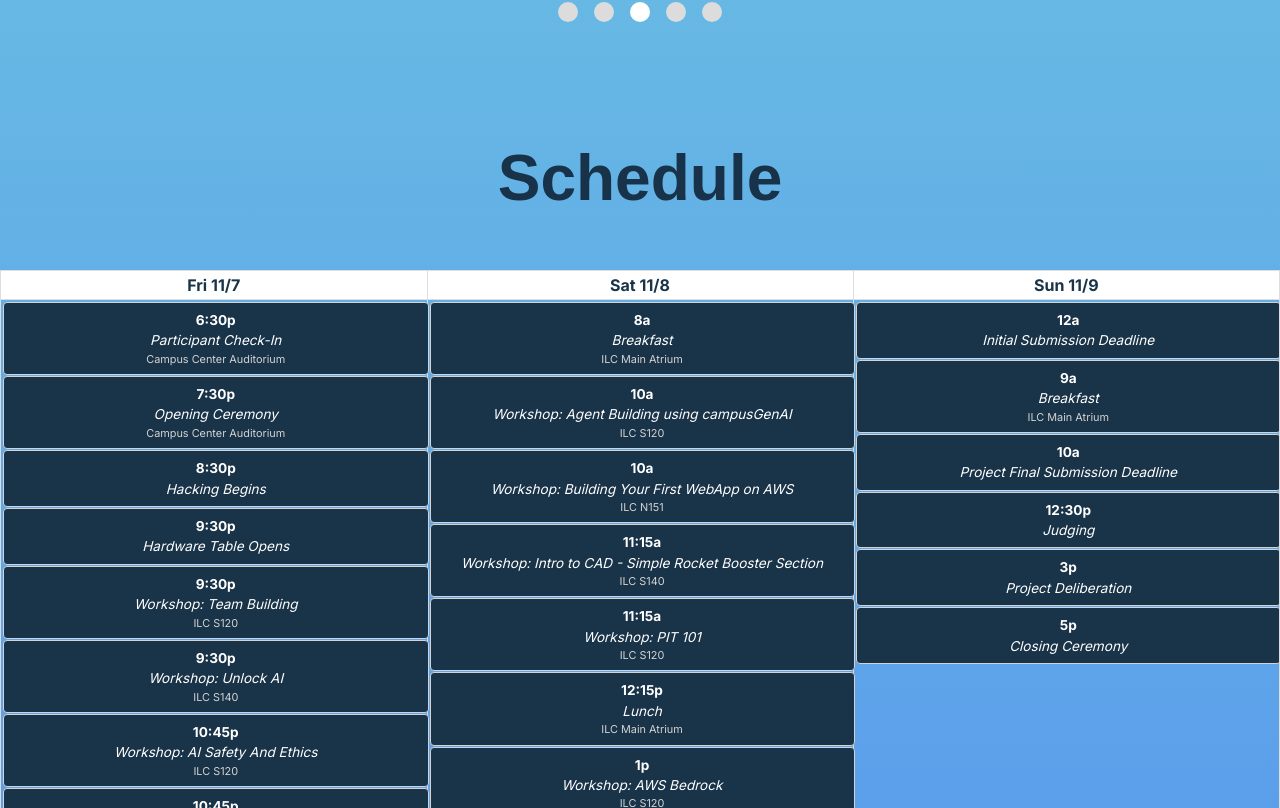
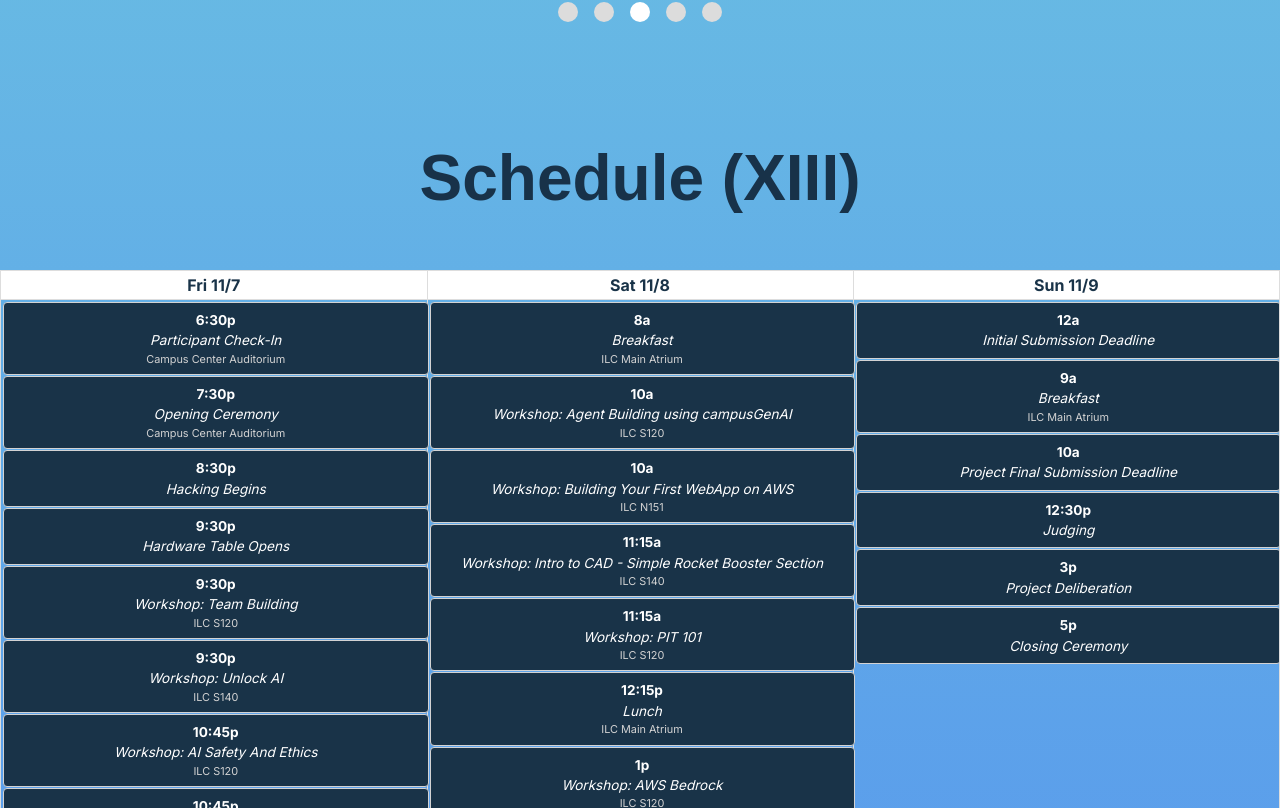
Before and after one commit to fuseumass/hackumass-website, a Next.js app: page / in a window 1280 px wide. Shown: the part 2152-2960 px from the top of the page. Built offline with nearby package versions, Linux system fonts and the light colour scheme.

Commit message:
Added some extra updates

```diff
--- a/components/Landing/Faq.js
+++ b/components/Landing/Faq.js
@@ -8,8 +8,8 @@ export default function Faq() {
 
   const [faqs, _] = useState([
     ["What is a hackathon?", " A hackathon is a competitive sprint where people come together to collaborate and build innovative software and hardware projects to win prizes. However, students also have the option to participate in other activities instead of submitting a project."],
-    ["Where is HackUMass XIII?", "HackUMass XIII is an in-person hackathon on the University of Massachusetts Amherst campus, with the main venue located at the Integrative Learning Center (650 N Pleasant St, Amherst, MA 01003)."],
-    ["Who can attend?", "HackUMass XIII is open to ALL college students, including graduate students, regardless of major!"],
+    ["Where is HackUMass XIV?", "HackUMass XIV is an in-person hackathon on the University of Massachusetts Amherst campus, with the main venue located at the Integrative Learning Center (650 N Pleasant St, Amherst, MA 01003)."],
+    ["Who can attend?", "HackUMass XIV is open to ALL college students, including graduate students, regardless of major!"],
     ["Will my travel be reimbursed?", "If you apply by the early application deadline, you have the opportunity to apply for travel reimbursement. Early applications are now closed, but we invite you to attend HackUMass if you are able to support your own travel to Amherst, MA."],
     ["Do I have to work on a project?", "No, participants are welcome to attend workshops, the club/sponsor fair, and network with sponsors or other students without submitting a final project! For final project submissions, the project does NOT need to be fully finished."],
     ["Do I need experience?", "We welcome students of all experience levels to participate in HackUMass! Participants will find a variety of workshops ranging from beginner-friendly to advanced, mentors, and plenty of resources to help everyone learn something new."],
--- a/components/Landing/Footer.js
+++ b/components/Landing/Footer.js
@@ -127,7 +127,7 @@ export default function Footer() {
           <p>
             <Link smooth="true" href="/">
               {" "}
-              HackUMass XIII
+              HackUMass XIV
             </Link>
           </p>
           <p>
--- a/components/Landing/Schedule.js
+++ b/components/Landing/Schedule.js
@@ -95,7 +95,7 @@ export default function Schedule() {
   return (
     <div className="Schedule" id="schedule">
       <div className="LandingAboutHeader">
-        <h1 className="heading">Schedule</h1>
+        <h1 className="heading">Schedule (XIII)</h1>
       </div>
 
       <div className="calendar-container">
```
